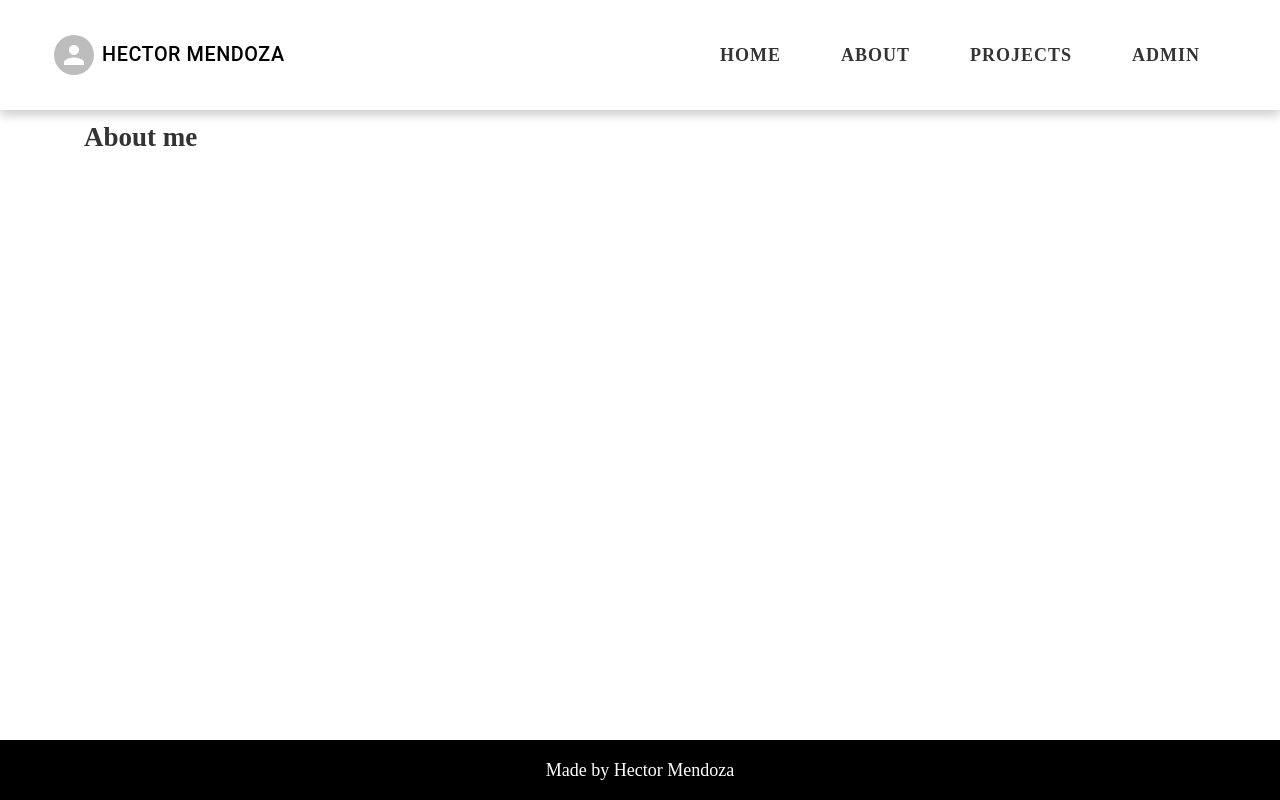
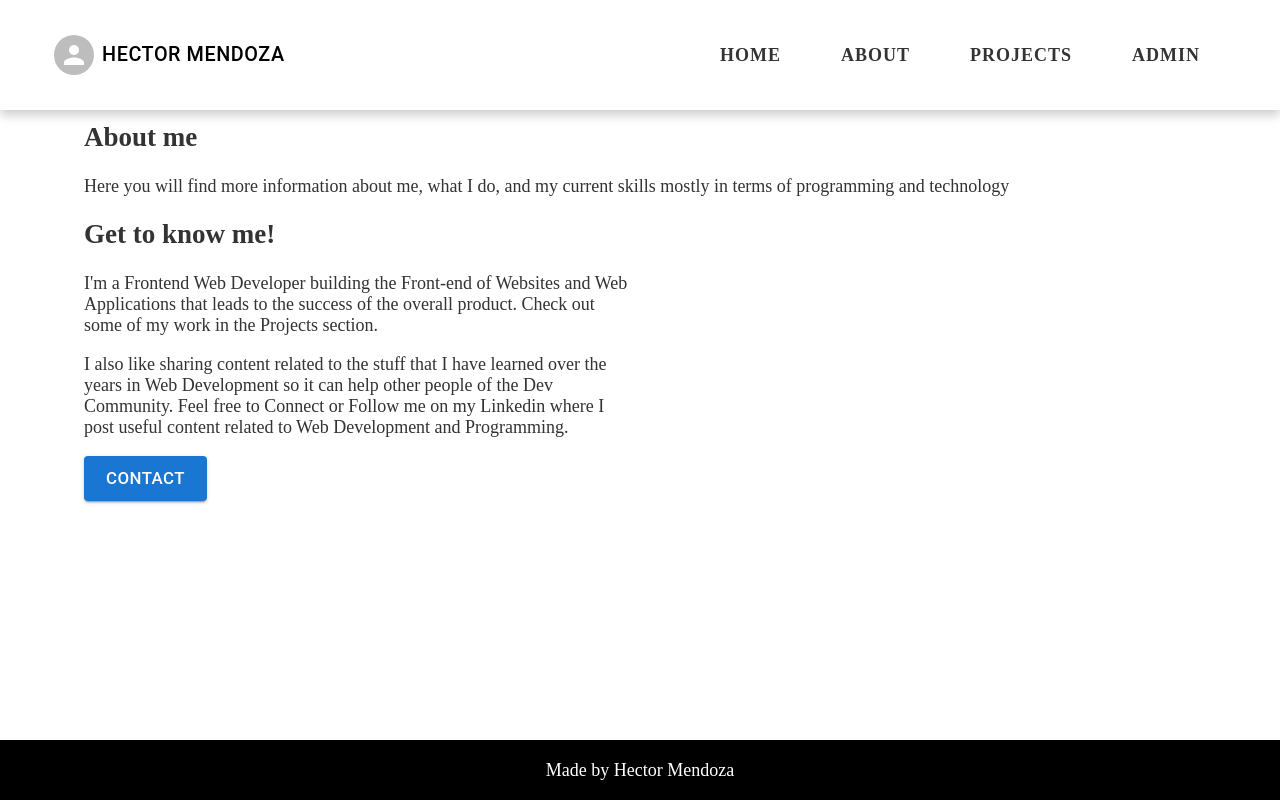
Before and after one commit to HORM-X/myportfolio, a Next.js app: page /about in a window 1280 px wide. Built offline with nearby package versions, Linux system fonts and the light colour scheme.

Commit message:
More features added to the "about" page.

```diff
--- a/src/pages/about/index.js
+++ b/src/pages/about/index.js
@@ -1,9 +1,41 @@
 import PageDescription from "@/components/PageDescription";
+import { Grid, Button } from "@mui/material";
+import { useRouter } from "next/router";
 
 export default function About() {
+  const router = useRouter();
   return (
     <section>
-      <PageDescription title="About me"></PageDescription>
+      <PageDescription
+        title="About me"
+        description="Here you will find more information about me, what I do, and my current skills mostly in terms of programming and technology"
+      />
+
+      <Grid container spacing={2}>
+        <Grid item md={6}>
+          <h2>Get to know me!</h2>
+          <p>
+            I&apos;m a Frontend Web Developer building the Front-end of Websites
+            and Web Applications that leads to the success of the overall
+            product. Check out some of my work in the Projects section.
+          </p>
+          <p>
+            I also like sharing content related to the stuff that I have learned
+            over the years in Web Development so it can help other people of the
+            Dev Community. Feel free to Connect or Follow me on my Linkedin
+            where I post useful content related to Web Development and
+            Programming.
+          </p>
+          <Button
+            variant="contained"
+            size="large"
+            onClick={() => router.push("/contact")}
+          >
+            Contact
+          </Button>
+        </Grid>
+        <Grid item md={6}></Grid>
+      </Grid>
     </section>
   );
 }
```
